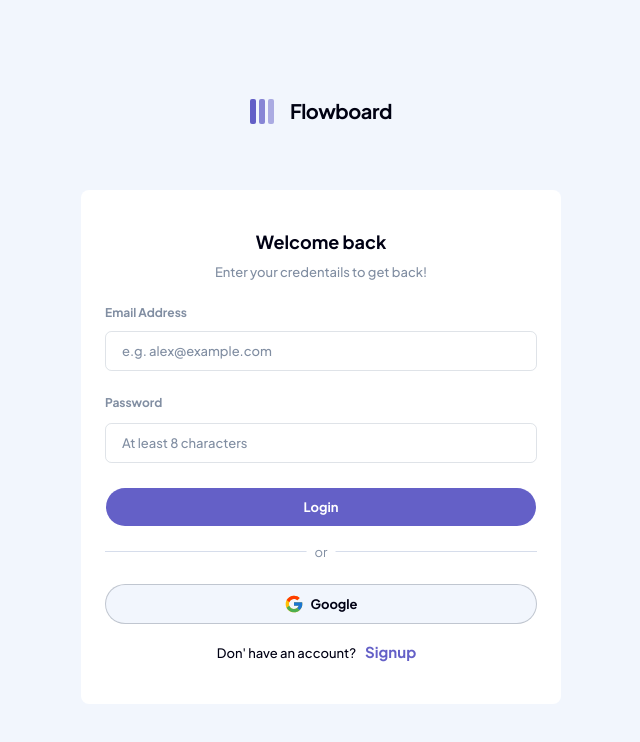
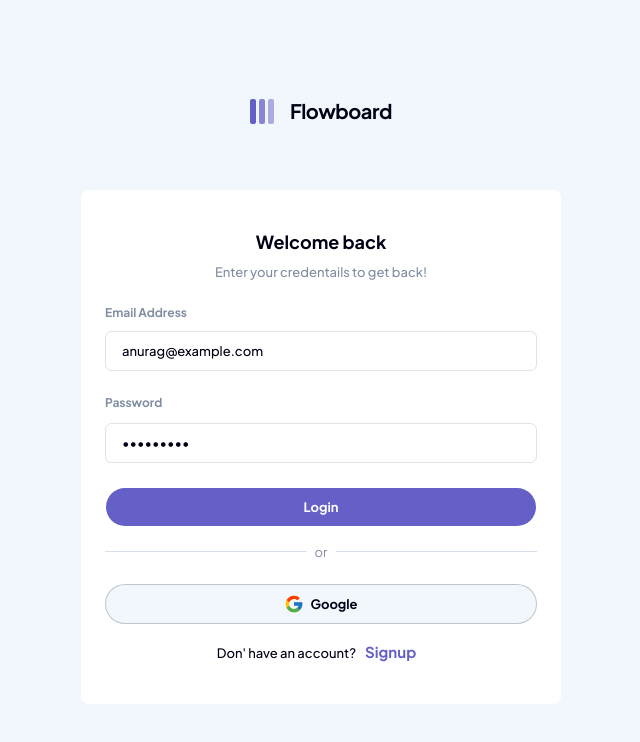
Before and after one commit to dev-anurag-singh/Flowboard, a Next.js app: page /login in a window 1280 px wide. Shown: the top 742 px of the page, without its empty margins (319-959 px from the left). Built offline with nearby package versions, Linux system fonts and the light colour scheme.

Commit message:
feat: prefill login form with demo credentials

```diff
--- a/features/auth/components/login-form.tsx
+++ b/features/auth/components/login-form.tsx
@@ -23,6 +23,10 @@
     formState: { errors },
   } = useForm<TSignInSchema>({
     resolver: zodResolver(SignInSchema),
+    defaultValues: {
+      email: "anurag@example.com",
+      password: "Pass@1234",
+    },
   })
 
   async function onSubmit({ email, password }: TSignInSchema) {
```
